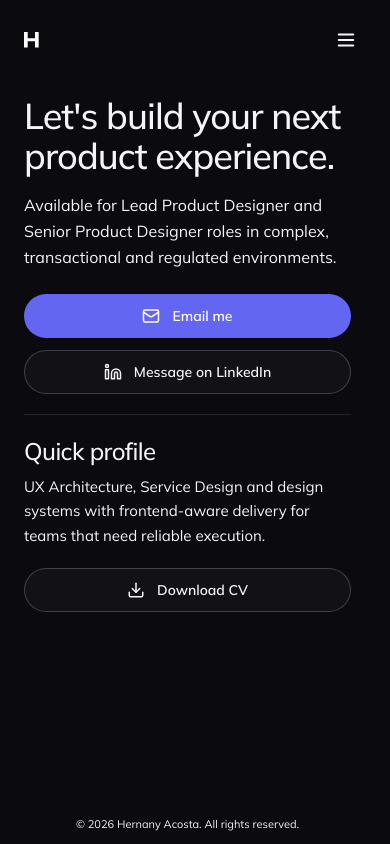
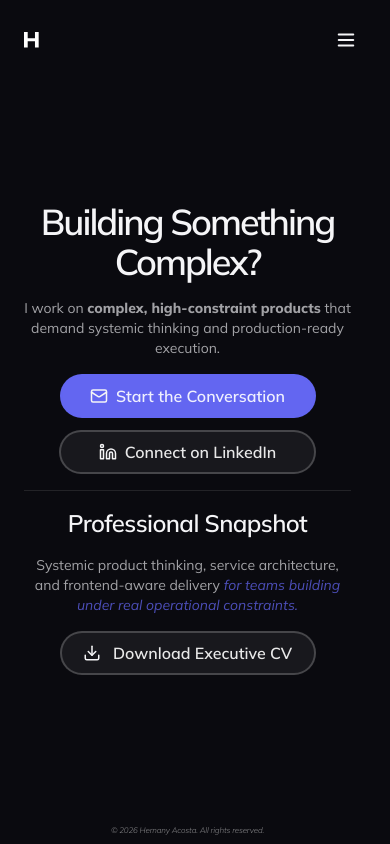
Before and after one commit to achernany/hernany-web-site, a React (Vite) app: page / in a window 390 px wide. Both pictures are taken after a click on the button "Work With Me". Built offline with nearby package versions, Linux system fonts and the light colour scheme.

Commit message:
Refine mobile home/contact layout and menu cleanup

```diff
--- a/src/app/App.tsx
+++ b/src/app/App.tsx
@@ -35,8 +35,8 @@ export default function App() {
       <Navigation currentPage={currentPage} onNavigate={handleNavigate} />
       <main className="flex-1 min-h-0">{renderPage()}</main>
       {currentPage !== "home" && (
-        <footer className="py-3 md:py-4">
-          <p className="text-center text-[11px] text-muted-foreground">
+        <footer className="py-2 md:py-3">
+          <p className="text-center text-[8px] leading-3 tracking-[-0.16px] text-white/50 italic font-light">
             © 2026 Hernany Acosta. All rights reserved.
           </p>
         </footer>
--- a/src/app/components/contact-page.tsx
+++ b/src/app/components/contact-page.tsx
@@ -2,10 +2,77 @@ import { Mail, Linkedin, Download } from "lucide-react";
 
 export function ContactPage() {
   return (
-    <div className="pt-24 md:pt-28 pb-2 md:pb-3">
+    <div className="pt-20 md:pt-28 pb-0 md:pb-3">
       <div className="max-w-7xl mx-auto px-6 lg:px-12">
-        <div className="max-w-3xl">
-          <h1 className="text-4xl md:text-6xl lg:text-7xl tracking-tight mb-4">
+        <div className="md:hidden min-h-[calc(100svh-8rem)] flex items-center justify-center">
+          <div className="w-full max-w-[342px] flex flex-col gap-4 py-4">
+            <h1 className="font-body font-semibold text-[#f5f5f7] text-[36px] leading-[40px] tracking-[-2px] text-center">
+              Building Something Complex?
+            </h1>
+
+            <p className="font-body text-[14px] leading-5 text-center text-[rgba(245,245,247,0.65)]">
+              I work on{" "}
+              <span className="font-extrabold">
+                complex, high-constraint products
+              </span>{" "}
+              that demand systemic thinking and production-ready execution.
+            </p>
+
+            <div className="flex flex-col items-center justify-center gap-3">
+              <a
+                href="mailto:hey@hernanyacosta.com?subject=Portfolio%20Inquiry"
+                className="inline-flex h-11 w-[256px] items-center justify-center gap-2 rounded-[120px] border-2 border-[rgba(99,102,241,0.5)] bg-[var(--accent-portfolio)] px-3.5"
+              >
+                <Mail size={18} />
+                <span className="font-body font-semibold text-[16px] leading-6 text-white/90">
+                  Start the Conversation
+                </span>
+              </a>
+
+              <a
+                href="https://linkedin.com/in/hernanyacosta"
+                target="_blank"
+                rel="noopener noreferrer"
+                className="inline-flex h-11 w-[257px] items-center justify-center gap-2 rounded-[120px] border-2 border-white/20 bg-white/[0.06] px-5"
+              >
+                <Linkedin size={18} />
+                <span className="font-body font-semibold text-[16px] leading-6 text-white/90">
+                  Connect on LinkedIn
+                </span>
+              </a>
+            </div>
+
+            <div className="h-px w-full bg-white/10" />
+
+            <h2 className="font-body font-semibold text-[#f5f5f7] text-[24px] leading-8 tracking-[-0.6px] text-center">
+              Professional Snapshot
+            </h2>
+
+            <p className="font-body text-[14px] leading-5 text-center text-[rgba(245,245,247,0.65)]">
+              Systemic product thinking, service architecture, and frontend-aware
+              delivery{" "}
+              <span className="italic text-[rgba(99,102,241,0.75)]">
+                for teams building under real operational constraints.
+              </span>
+            </p>
+
+            <a
+              href="/Hernany-Acosta-CV.pdf"
+              download="Hernany-Acosta-CV.pdf"
+              target="_blank"
+              rel="noopener noreferrer"
+              className="mx-auto inline-flex h-11 w-[256px] items-center justify-center gap-3 rounded-[120px] border-2 border-white/20 bg-white/[0.06] px-5"
+            >
+              <Download size={18} />
+              <span className="font-body font-semibold text-[16px] leading-6 text-white/90">
+                Download Executive CV
+              </span>
+            </a>
+          </div>
+        </div>
+
+        <div className="hidden md:block max-w-3xl">
+          <h1 className="text-4xl md:text-6xl lg:text-7xl font-semibold tracking-tight mb-4">
             Let's build your next product experience.
           </h1>
 
@@ -36,7 +103,7 @@ export function ContactPage() {
 
           <div className="mt-5 h-px bg-white/10" />
 
-          <h2 className="mt-5 text-2xl md:text-3xl tracking-tight">Quick profile</h2>
+          <h2 className="mt-5 text-2xl md:text-3xl font-semibold tracking-tight">Quick profile</h2>
           <p className="mt-2 text-[15px] md:text-base text-muted-foreground leading-relaxed max-w-2xl">
             UX Architecture, Service Design and design systems with frontend-aware
             delivery for teams that need reliable execution.
--- a/src/app/components/home-page.tsx
+++ b/src/app/components/home-page.tsx
@@ -112,12 +112,14 @@ export function HomePage({ onNavigate }: HomePageProps) {
           <img
             src="/images/hero-mobile.webp"
             alt="Hernany Acosta mobile hero"
-            className="md:hidden absolute inset-0 w-full h-full object-cover object-[28%_24%] opacity-25"
+            className="md:hidden absolute inset-0 w-full h-full object-cover object-[24%_12%] max-[380px]:object-[20%_10%] scale-[1.03] opacity-34"
             loading="eager"
             fetchPriority="high"
             decoding="async"
           />
-          <div className="md:hidden absolute inset-0 bg-black/15" />
+          <div className="md:hidden absolute inset-0 bg-gradient-to-r from-black/22 via-black/48 to-black/86" />
+          <div className="md:hidden absolute inset-0 bg-gradient-to-b from-black/46 via-black/56 to-black/84" />
+          <div className="md:hidden absolute inset-x-0 bottom-0 h-[54%] bg-black/56" />
         </motion.div>
 
         {/* ✅ FIX: h-full so desktop grid fills the hero */}
@@ -222,7 +224,7 @@ export function HomePage({ onNavigate }: HomePageProps) {
                       </button>
                     </div>
 
-                    <p className="text-center px-4 py-3 text-[12px] leading-5 tracking-[-0.03em] text-white/90 min-h-[44px]">
+                    <p className="text-center py-3 text-[12px] leading-5 tracking-[-0.03em] text-white/90 min-h-[44px] break-words">
                       <span>{baseLine}</span>
                       <span className="typewriter-accent font-extrabold italic">
                         {accentLine}
--- a/src/app/components/navigation.tsx
+++ b/src/app/components/navigation.tsx
@@ -1,5 +1,5 @@
 import { useEffect, useState } from "react";
-import { Menu, X, Linkedin, Github, Instagram } from "lucide-react";
+import { Menu, X } from "lucide-react";
 import { motion, AnimatePresence } from "motion/react";
 
 interface NavigationProps {
@@ -197,52 +197,6 @@ export function Navigation({ currentPage, onNavigate }: NavigationProps) {
                   </div>
                 </div>
 
-                {/* Bottom pinned footer */}
-                <div
-                  className={[
-                    "absolute left-6 right-6",
-                    "bottom-[clamp(18px,4vh,34px)]",
-                  ].join(" ")}
-                  style={{ paddingBottom: "env(safe-area-inset-bottom)" }}
-                >
-                  <div className="h-px w-full bg-white/10 mb-5 max-[740px]:mb-3" />
-
-                  <div className="flex items-center justify-center gap-5 max-[740px]:gap-4">
-                    <a
-                      href="https://www.linkedin.com/in/hernanyacosta/"
-                      target="_blank"
-                      rel="noreferrer"
-                      aria-label="LinkedIn"
-                      className="text-white/80 hover:text-white transition-colors"
-                    >
-                      <Linkedin size={18} />
-                    </a>
-
-                    <a
-                      href="https://github.com/achernany"
-                      target="_blank"
-                      rel="noreferrer"
-                      aria-label="GitHub"
-                      className="text-white/80 hover:text-white transition-colors"
-                    >
-                      <Github size={18} />
-                    </a>
-
-                    <a
-                      href="https://instagram.com/hernanyac"
-                      target="_blank"
-                      rel="noreferrer"
-                      aria-label="Instagram"
-                      className="text-white/80 hover:text-white transition-colors"
-                    >
-                      <Instagram size={18} />
-                    </a>
-                  </div>
-
-                  <p className="mt-4 text-center text-[11px] text-white/55">
-                    © 2026 Hernany Acosta. All rights reserved.
-                  </p>
-                </div>
               </div>
             </motion.div>
           </>
```
